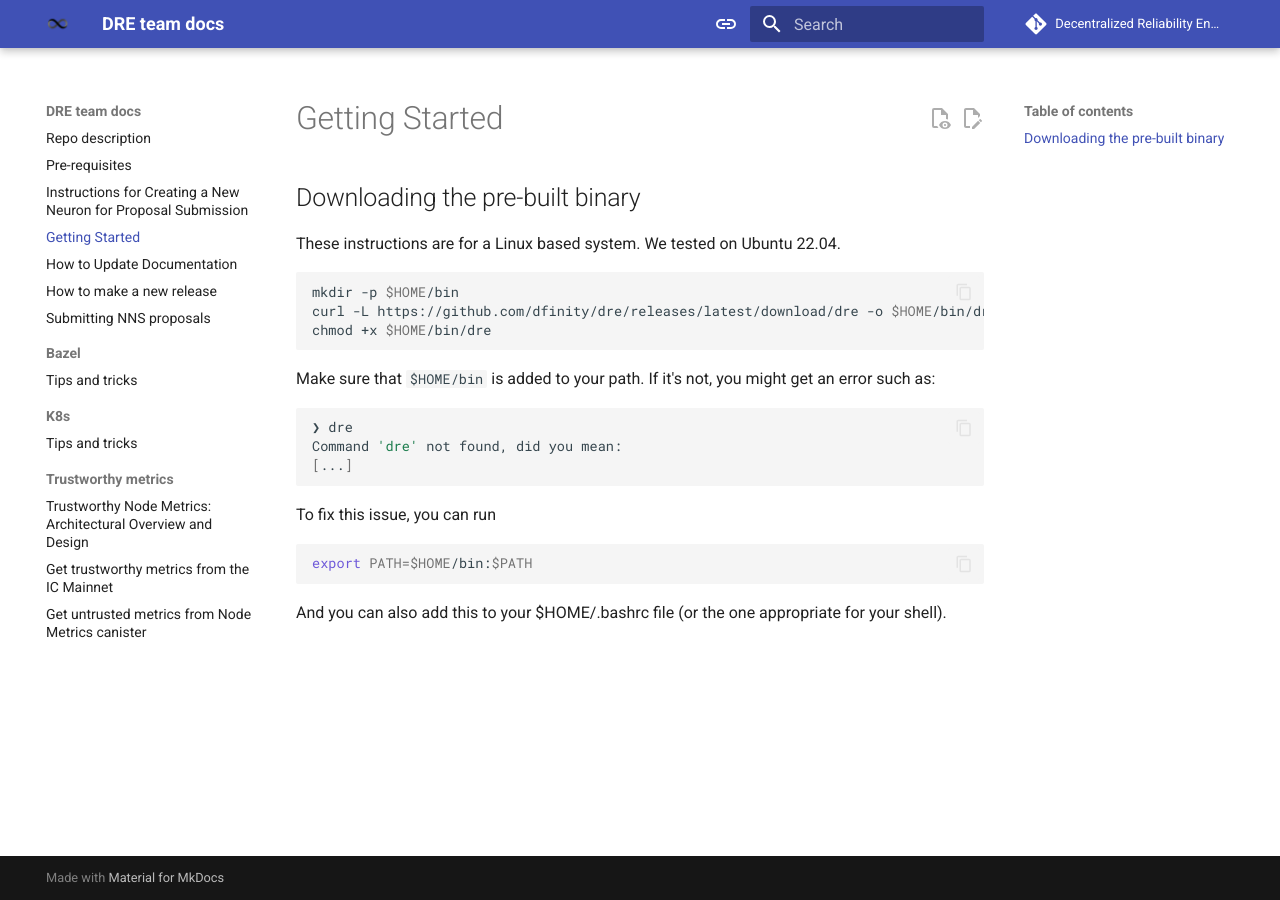
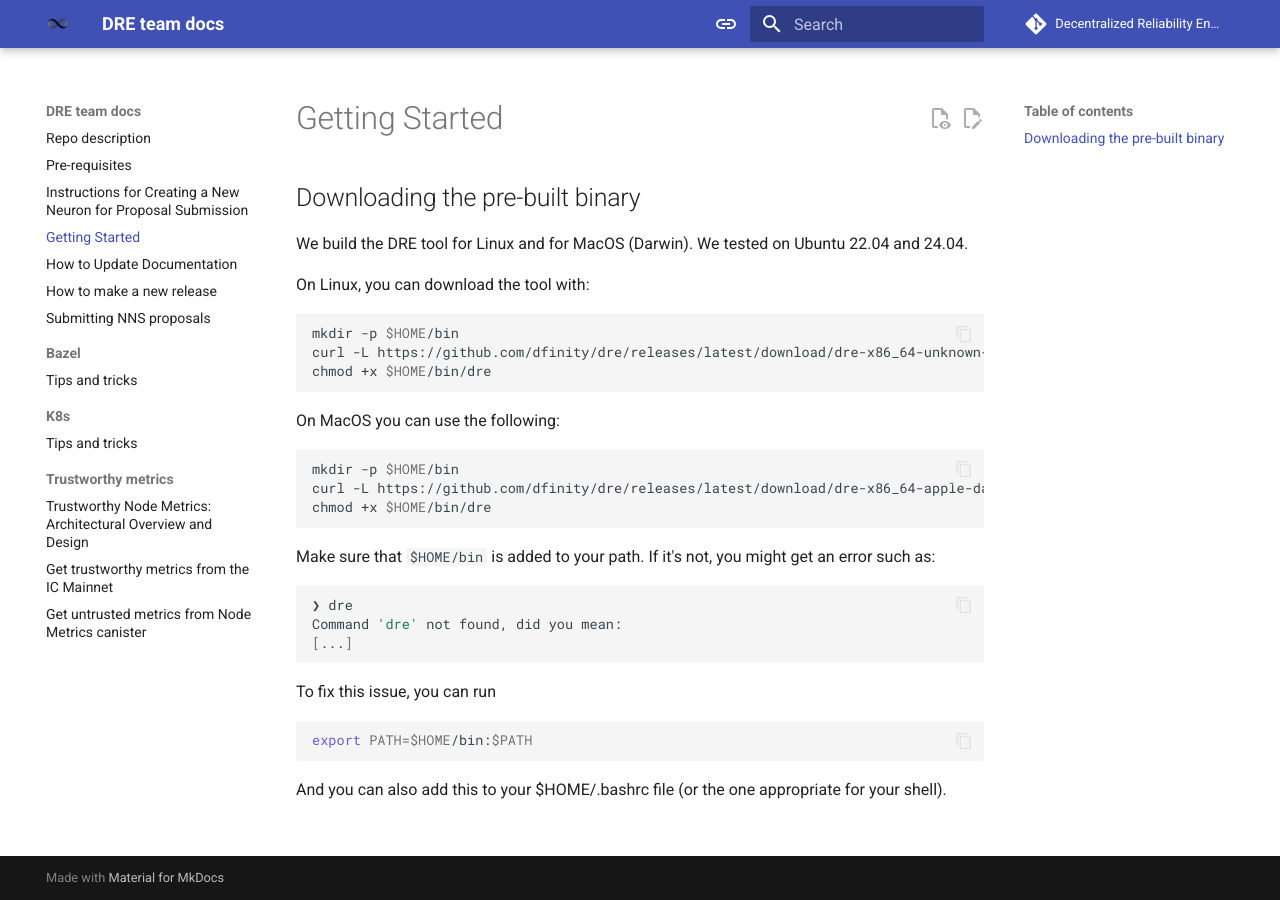
Before and after one commit to dfinity/dre, an MkDocs documentation site: the page built from docs/getting-started.md, in a window 1280 px wide. Built offline with MkDocs 1.6.1 and Material for MkDocs 9.7.7, drawn with Linux system fonts in a browser that asks for light colours; comment, search, counter and statistics services are not loaded.

Commit message:
docs: Update the links for downloading pre-build dre binaries (#720)
Co-authored-by: sa-github-api <138766536+sa-github-api@users.noreply.github.com>

````diff
--- a/docs/getting-started.md
+++ b/docs/getting-started.md
@@ -2,11 +2,21 @@
 
 ## Downloading the pre-built binary
 
-These instructions are for a Linux based system. We tested on Ubuntu 22.04.
+We build the DRE tool for Linux and for MacOS (Darwin). We tested on Ubuntu 22.04 and 24.04.
+
+On Linux, you can download the tool with:
 
 ```bash
 mkdir -p $HOME/bin
-curl -L https://github.com/dfinity/dre/releases/latest/download/dre -o $HOME/bin/dre
+curl -L https://github.com/dfinity/dre/releases/latest/download/dre-x86_64-unknown-linux -o $HOME/bin/dre
+chmod +x $HOME/bin/dre
+```
+
+On MacOS you can use the following:
+
+```bash
+mkdir -p $HOME/bin
+curl -L https://github.com/dfinity/dre/releases/latest/download/dre-x86_64-apple-darwin -o $HOME/bin/dre
 chmod +x $HOME/bin/dre
 ```
 
````
